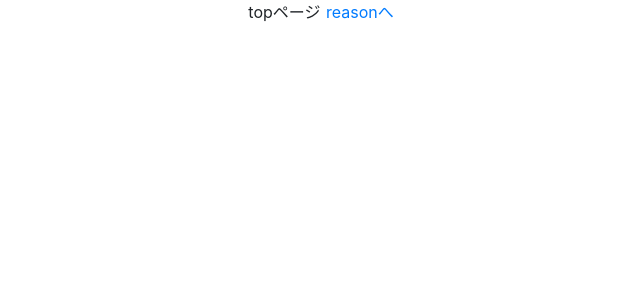
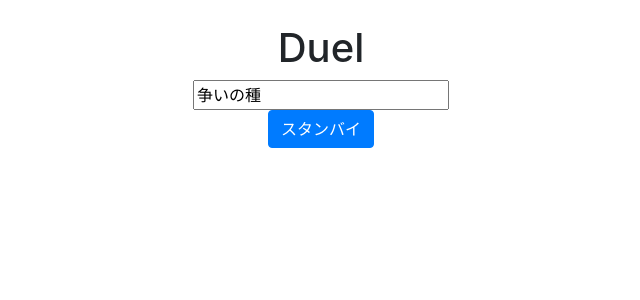
Before and after one commit to uyupun-archive/duel, a Nuxt app: page / in a window 1280 px wide. Shown: the top 300 px of the page, without its empty margins (319-959 px from the left). Built offline with nearby package versions, Linux system fonts and the light colour scheme.

Commit message:
modify index.vue

```diff
--- a/pages/index.vue
+++ b/pages/index.vue
@@ -1,6 +1,10 @@
 <template>
-  <div>
-    topページ
-    <router-link to="/reason">reasonへ</router-link>
+  <div class="mt-4">
+    <h1>Duel</h1>
+    <input type="text" value="争いの種" />
+    <br />
+    <router-link to="/reason">
+      <button type="button" class="btn btn-primary">スタンバイ</button>
+    </router-link>
   </div>
 </template>
```
